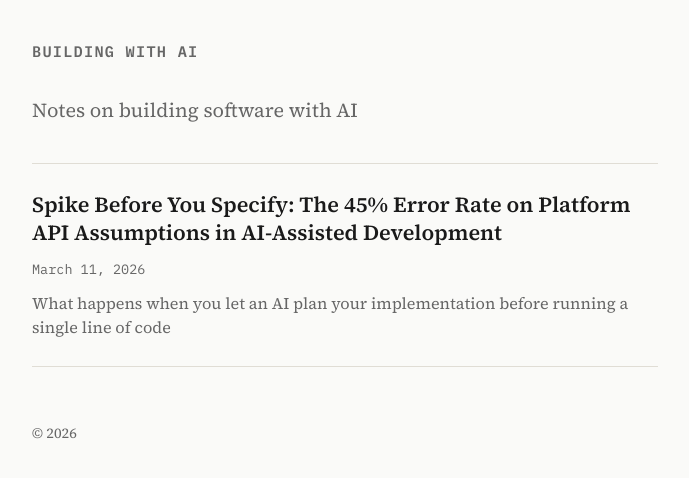
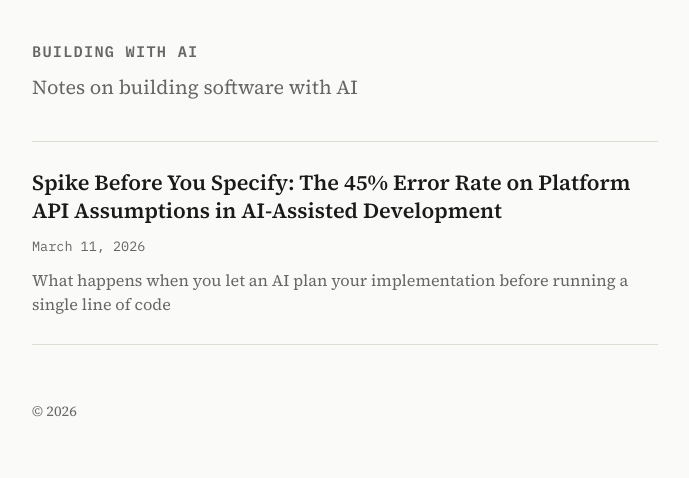
Before and after one commit to gsachs/gsachs.github.io, a Jekyll site: the page built from index.html, in a window 1280 px wide. Shown: the top 478 px of the page, without its empty margins (295-984 px from the left). Built offline with Jekyll 4.4.1, drawn with Linux system fonts in a browser that asks for light colours.

Commit message:
Reduce gap between site heading and byline on index page
Co-Authored-By: Claude Opus 4.6 <noreply@anthropic.com>

```diff
--- a/assets/css/style.css
+++ b/assets/css/style.css
@@ -36,7 +36,7 @@ main {
 .site-header {
   max-width: var(--max-width);
   margin: 0 auto;
-  padding: 2rem 1.5rem 1rem;
+  padding: 2rem 1.5rem 0.25rem;
 }
 
 .site-title {
@@ -62,7 +62,7 @@ main {
 
 /* === Index page === */
 .index-intro {
-  margin: 0.5rem 0 2rem;
+  margin: 0 0 2rem;
   font-size: 1.1rem;
   color: var(--text-muted);
 }
```
